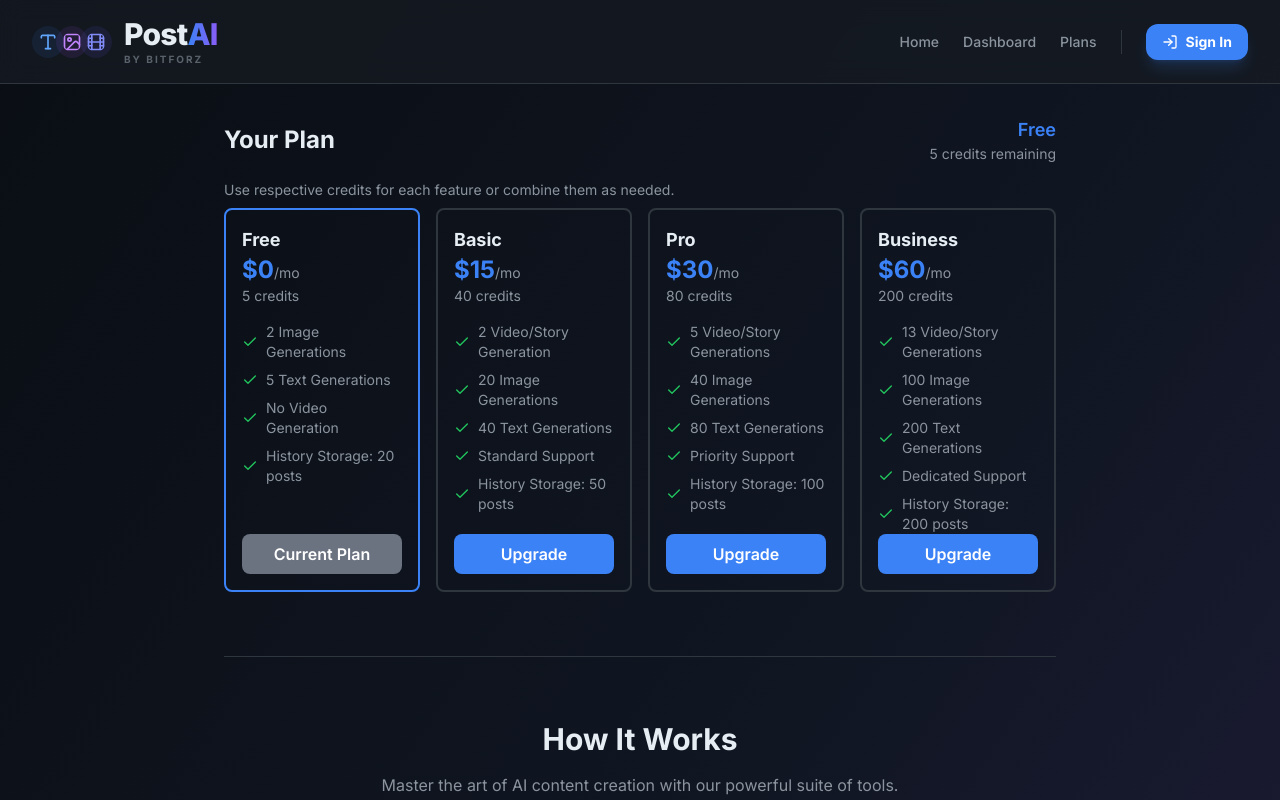
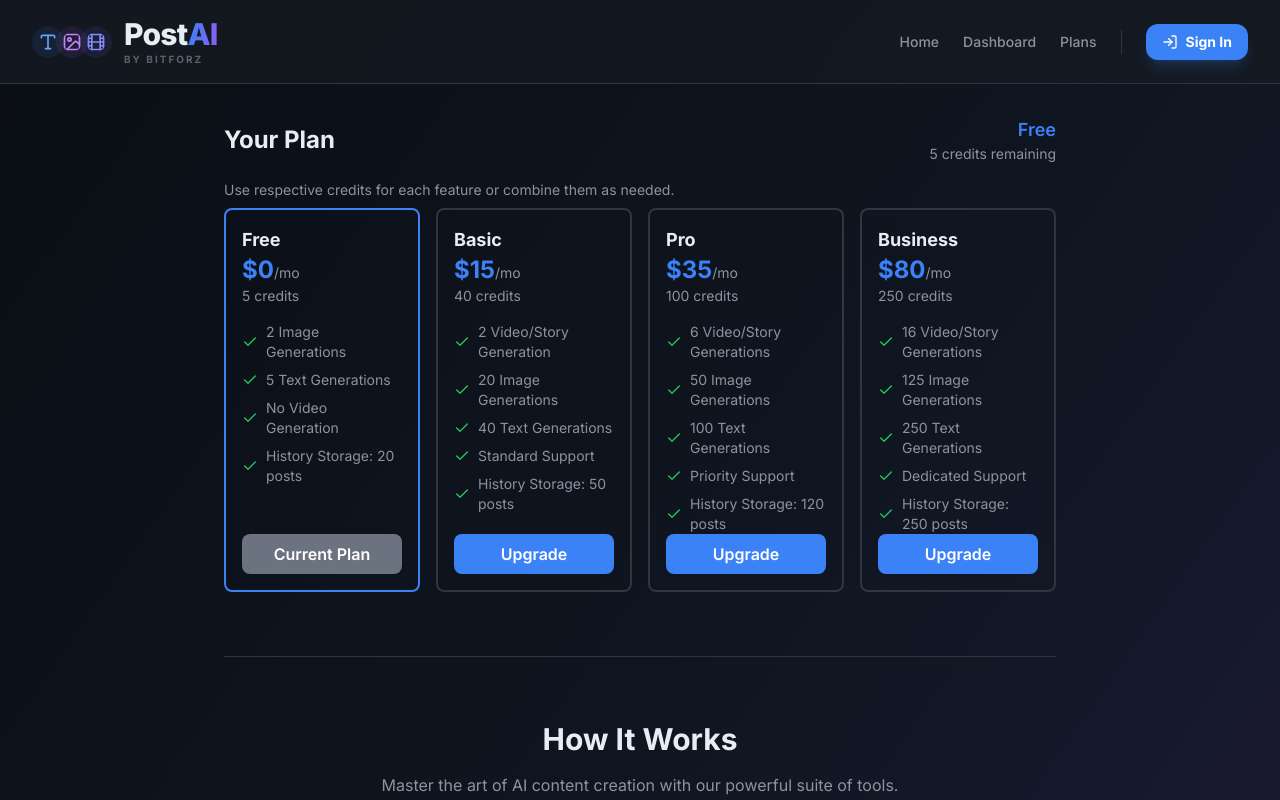
Before and after one commit to S-A-T-Y-A/POSTAI, a React (Vite) app: page /plans in a window 1280 px wide. Shown: the top 800 px of the page. Built offline with nearby package versions, Linux system fonts and the light colour scheme; no server answers.

Commit message:
fix: update pricing and credits for PRO and BUSINESS subscription plans

```diff
--- a/App.tsx
+++ b/App.tsx
@@ -30,13 +30,13 @@ const plans: Record<SubscriptionPlan, PlanDetails> = {
   },
   [SubscriptionPlan.PRO]: {
     name: SubscriptionPlan.PRO,
-    price: 30,
-    credits: 80,
+    price: 35,
+    credits: 100,
   },
   [SubscriptionPlan.BUSINESS]: {
     name: SubscriptionPlan.BUSINESS,
-    price: 60,
-    credits: 200,
+    price: 80,
+    credits: 250,
   },
 };
 import {
--- a/components/SubscriptionManager.tsx
+++ b/components/SubscriptionManager.tsx
@@ -46,28 +46,28 @@ const plans: Record<SubscriptionPlan, PlanDetails> = {
   },
   [SubscriptionPlan.PRO]: {
     name: SubscriptionPlan.PRO,
-    price: 30,
-    credits: 80,
-    historyLimit: 100,
+    price: 35,
+    credits: 100,
+    historyLimit: 120,
     features: [
-      `${Math.floor(80 / CREDIT_COSTS[PostType.VIDEO])} Video/Story Generations`,
-      `${Math.floor(80 / CREDIT_COSTS[PostType.IMAGE])} Image Generations`,
-      `${Math.floor(80 / CREDIT_COSTS[PostType.TEXT])} Text Generations`,
+      `${Math.floor(100 / CREDIT_COSTS[PostType.VIDEO])} Video/Story Generations`,
+      `${Math.floor(100 / CREDIT_COSTS[PostType.IMAGE])} Image Generations`,
+      `${Math.floor(100 / CREDIT_COSTS[PostType.TEXT])} Text Generations`,
       "Priority Support",
-      "History Storage: 100 posts",
+      "History Storage: 120 posts",
     ],
   },
   [SubscriptionPlan.BUSINESS]: {
     name: SubscriptionPlan.BUSINESS,
-    price: 60,
-    credits: 200,
-    historyLimit: 200,
+    price: 80,
+    credits: 250,
+    historyLimit: 250,
     features: [
-      `${Math.floor(200 / CREDIT_COSTS[PostType.VIDEO])} Video/Story Generations`,
-      `${Math.floor(200 / CREDIT_COSTS[PostType.IMAGE])} Image Generations`,
-      `${Math.floor(200 / CREDIT_COSTS[PostType.TEXT])} Text Generations`,
+      `${Math.floor(250 / CREDIT_COSTS[PostType.VIDEO])} Video/Story Generations`,
+      `${Math.floor(250 / CREDIT_COSTS[PostType.IMAGE])} Image Generations`,
+      `${Math.floor(250 / CREDIT_COSTS[PostType.TEXT])} Text Generations`,
       "Dedicated Support",
-      "History Storage: 200 posts",
+      "History Storage: 250 posts",
     ],
   },
 };
```
